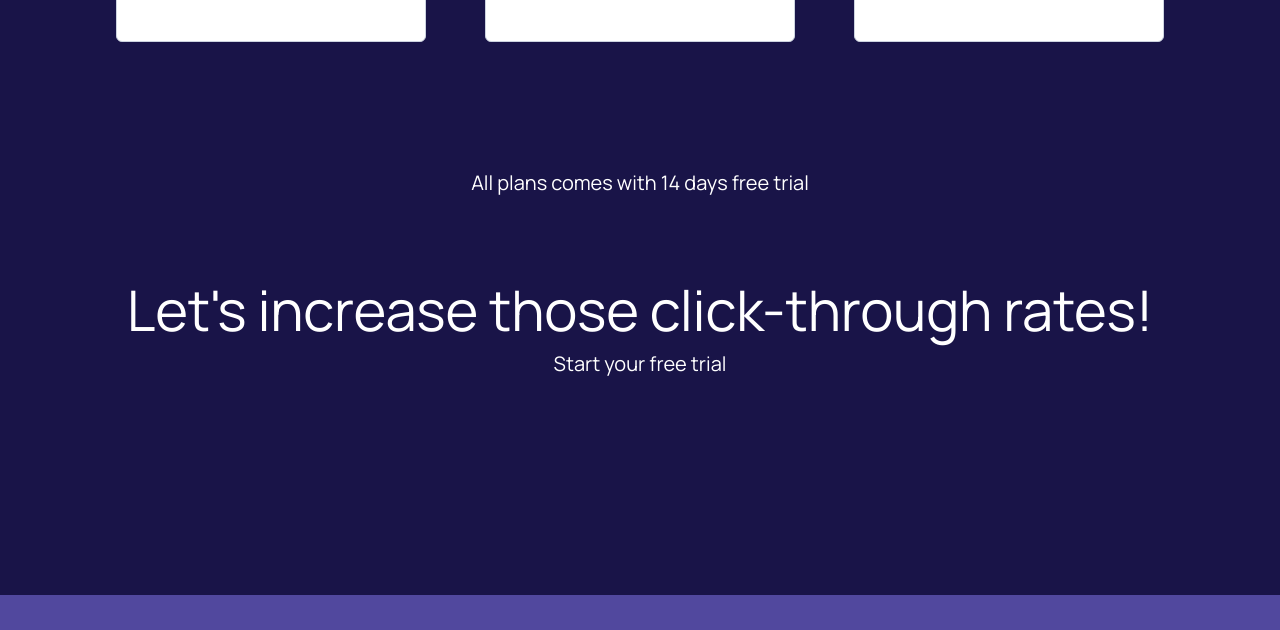
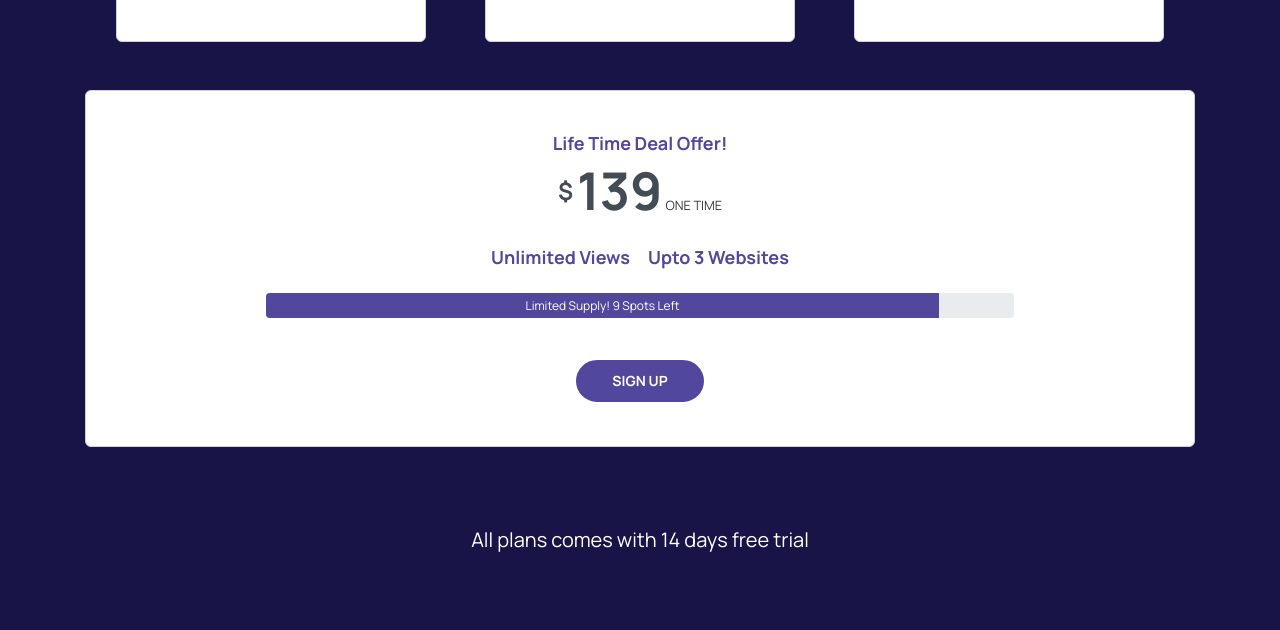
Before and after one commit to usama-gh/Shopables-Frontend, a plain HTML site: page landing/index.html in a window 1280 px wide. Shown: the part 6545-7175 px from the top of the page. Drawn offline with nearby package versions, Linux system fonts and the light colour scheme.

Commit message:
life time deal

```diff
--- a/landing/index.html
+++ b/landing/index.html
@@ -54,6 +54,11 @@
 
     <!-- Favicon  -->
     <link rel="icon" href="../assets/images/favicon.png" />
+    <style>
+      .progress-bar {
+        background-color: #51489e;
+      }
+    </style>
   </head>
   <body data-spy="scroll" data-target=".fixed-top">
     <!-- Preloader -->
@@ -957,6 +962,47 @@
           <!-- end of col -->
         </div>
         <!-- end of row -->
+        <div class="row">
+          <div class="col-12">
+            <div class="card w-100 m-0">
+              <div class="card-body">
+                <div class="display-3 card-title">
+                  Life Time Deal Offer!
+                </div>
+                <div class="price">
+                  <span class="currency">$</span><span class="value">139</span>
+                  <small class="text-dark">ONE TIME</small>
+                </div>
+                <br />
+                <div class="display-4 card-title">
+                  Unlimited Views &nbsp; &nbsp; Upto 3 Websites
+                </div>
+                <div class="mx-5 px-5 py-3">
+                  <div style="height: 25px;" class="mx-5 progress">
+                    <div
+                      class="progress-bar progress-bar-success"
+                      role="progressbar"
+                      aria-valuenow="40"
+                      aria-valuemin="0"
+                      aria-valuemax="100"
+                      style="width: 90%;"
+                    >
+                      Limited Supply! 9 Spots Left
+                    </div>
+                  </div>
+                </div>
+                <br />
+                <div class="button-wrapper">
+                  <a
+                    class="btn-solid-reg page-scroll"
+                    href="https://shopables.co/signup/"
+                    >SIGN UP</a
+                  >
+                </div>
+              </div>
+            </div>
+          </div>
+        </div>
       </div>
       <!-- end of container -->
     </div>
```
Also changed, not shown: pricing.html (+95 -66 lines).
